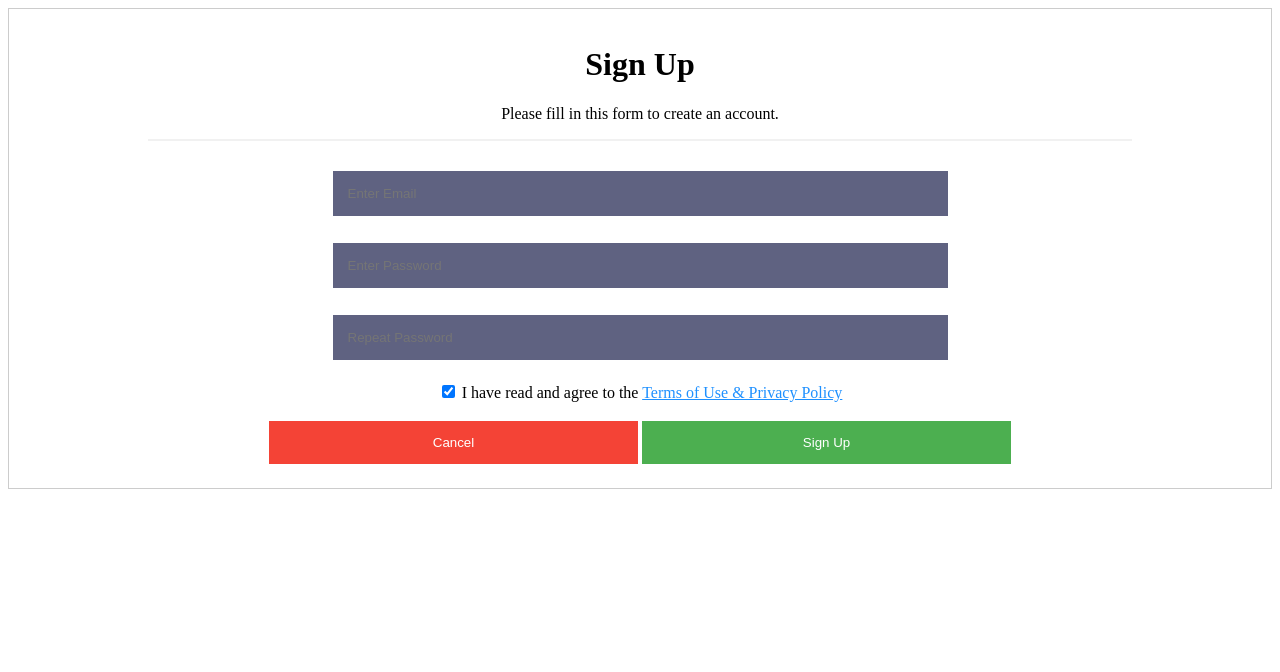
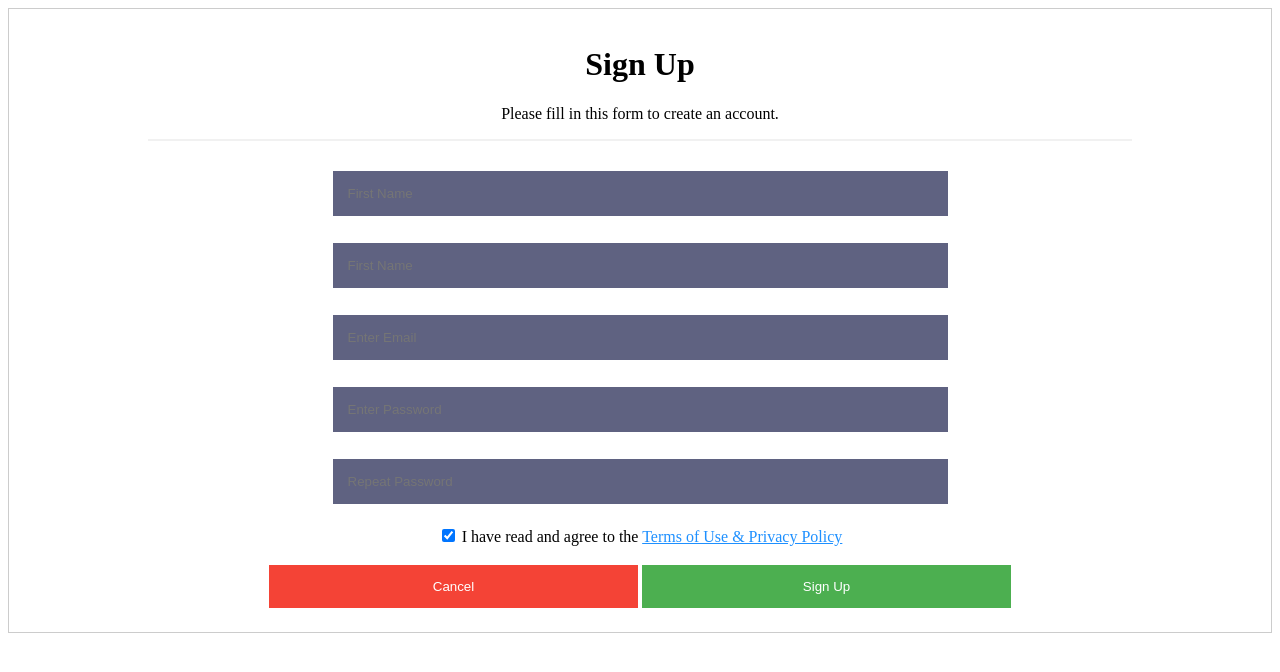
Before and after one commit to mkhmaduwantha/RentNow, a PHP site: page /signup.php in a window 1280 px wide. Shown: the top 672 px of the page. Run offline with PHP 8.4, Linux system fonts and the light colour scheme.

Commit message:
added fname and lname

```diff
--- a/signup.php
+++ b/signup.php
@@ -6,6 +6,11 @@ echo
     <h1>Sign Up</h1>
     <p>Please fill in this form to create an account.</p>
     <hr>
+    <label for="first_name"><b></b></label>
+    <input type="text" placeholder="First Name" name="first_name" required>
+
+    <label for="last_name"><b></b></label>
+    <input type="text" placeholder="First Name" name="last_name" required>
 
     <label for="email"><b></b></label>
     <input type="text" placeholder="Enter Email" name="email" required>
```
